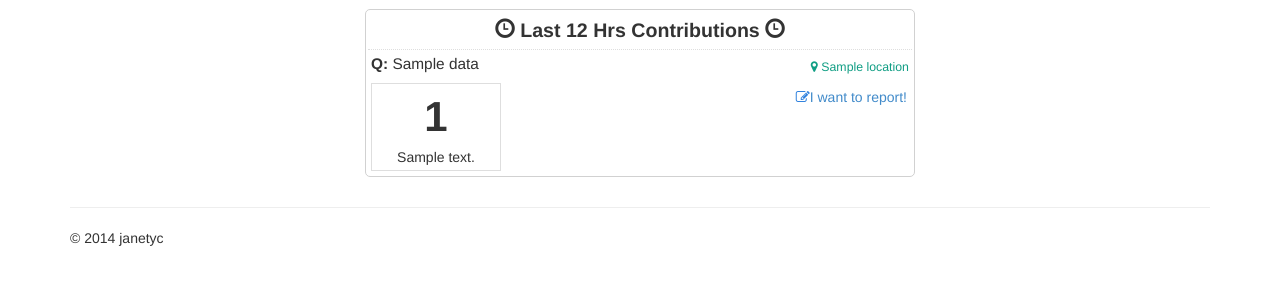
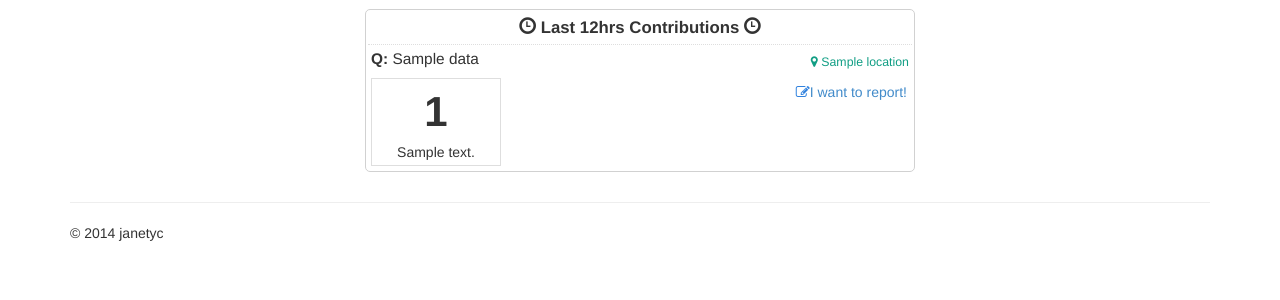
Before and after one commit to janetyc/crowdbuttons, a Flask app: template crowdapp/templates/summary.html in a window 1280 px wide. Shown: the part 51-351 px from the top of the page. Run offline with Flask 2, Linux system fonts and the light colour scheme; the template is opened without the code that fills it: most values are stand-ins (such as "Sample title", 1, 10 or a date in 2020); parts of the project's set-up code (start-up, migrations or seed data) failed here and were passed over; some libraries are stand-ins or nearby versions.

Commit message:
fix styling issue

```diff
--- a/crowdapp/static/css/main.css
+++ b/crowdapp/static/css/main.css
@@ -135,7 +135,7 @@
 }
 #stat_title {
   text-align: center;
-  font-size: 1.4em;
+  font-size: 1.2em;
   font-weight: bold;
   padding: .2em;
   border-bottom: 1px dotted #dedede;
--- a/crowdapp/templates/summary.html
+++ b/crowdapp/templates/summary.html
@@ -3,7 +3,7 @@
 <div class="row">
   {% for d in data %}
   <div id="stat">
-  	<div id="stat_title"><span class="glyphicon glyphicon-time"></span> Last 12 Hrs Contributions <span class="glyphicon glyphicon-time"></span></div>
+  	<div id="stat_title"><span class="glyphicon glyphicon-time"></span> Last 12hrs Contributions <span class="glyphicon glyphicon-time"></span></div>
   	<div id="stat_question"><b>Q:</b> {{ d.question }}
 	<div id="stat_location"><i class="fa fa-map-marker"></i>
 	<span id="stat_location_label">
@@ -24,7 +24,7 @@
   	{% if d.location %}
   	<div class="report_link"><i class="fa fa-edit" style="color:#3182DE;"></i><a href="{{ url_for('views.question', question_id=d.question_id)}}?location={{d.location}}">I want to report!</a></div>
   	{% else %}
-  	<div id="report_link"><i class="fa fa-edit" style="color:#3182DE;"></i><a href="{{ url_for('views.question', question_id=d.question_id)}}">I want to report!</a></div>
+  	<div class="report_link"><i class="fa fa-edit" style="color:#3182DE;"></i><a href="{{ url_for('views.question', question_id=d.question_id)}}">I want to report!</a></div>
   	{% endif %}
   </div>
   {% endfor %}
```
